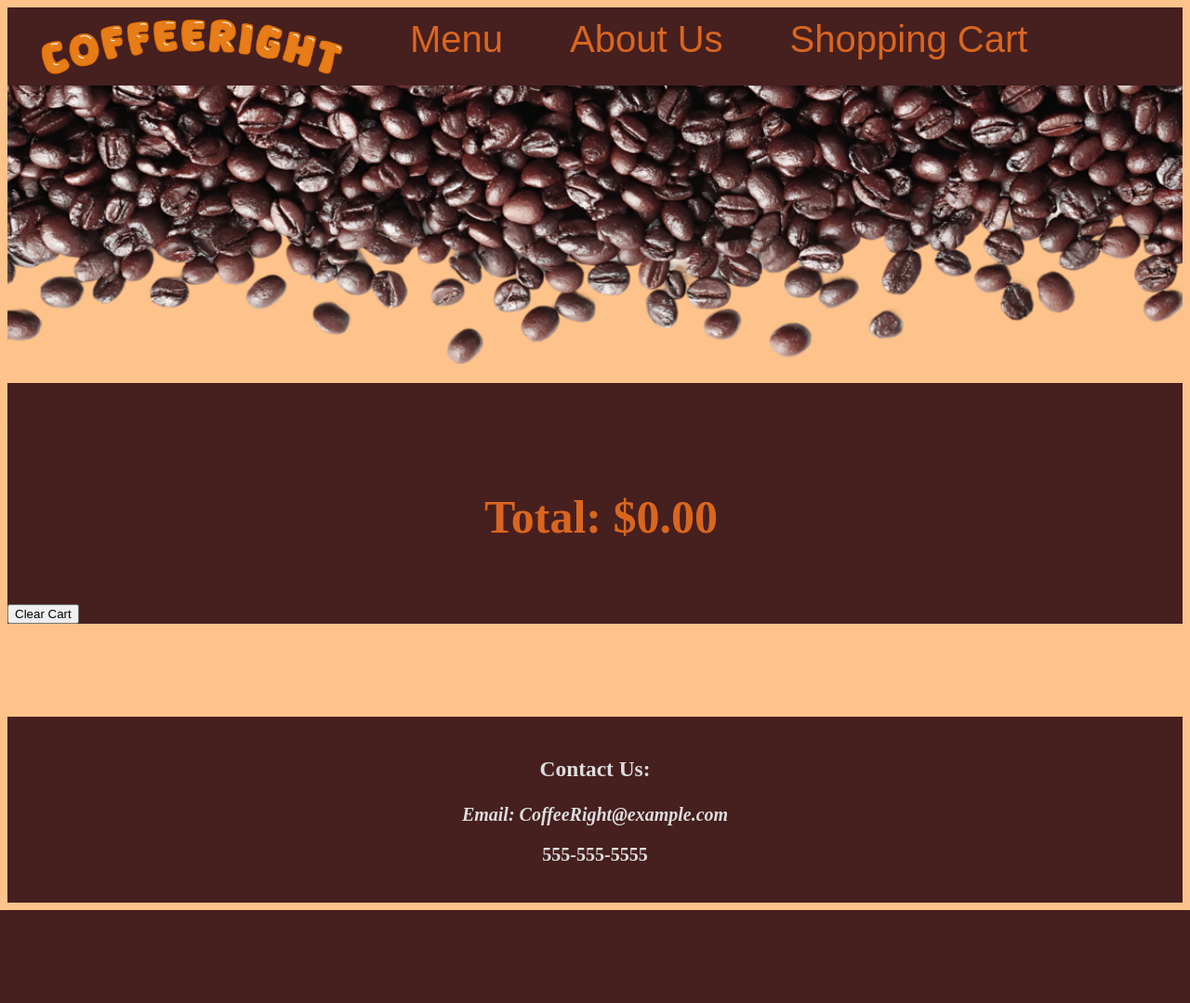
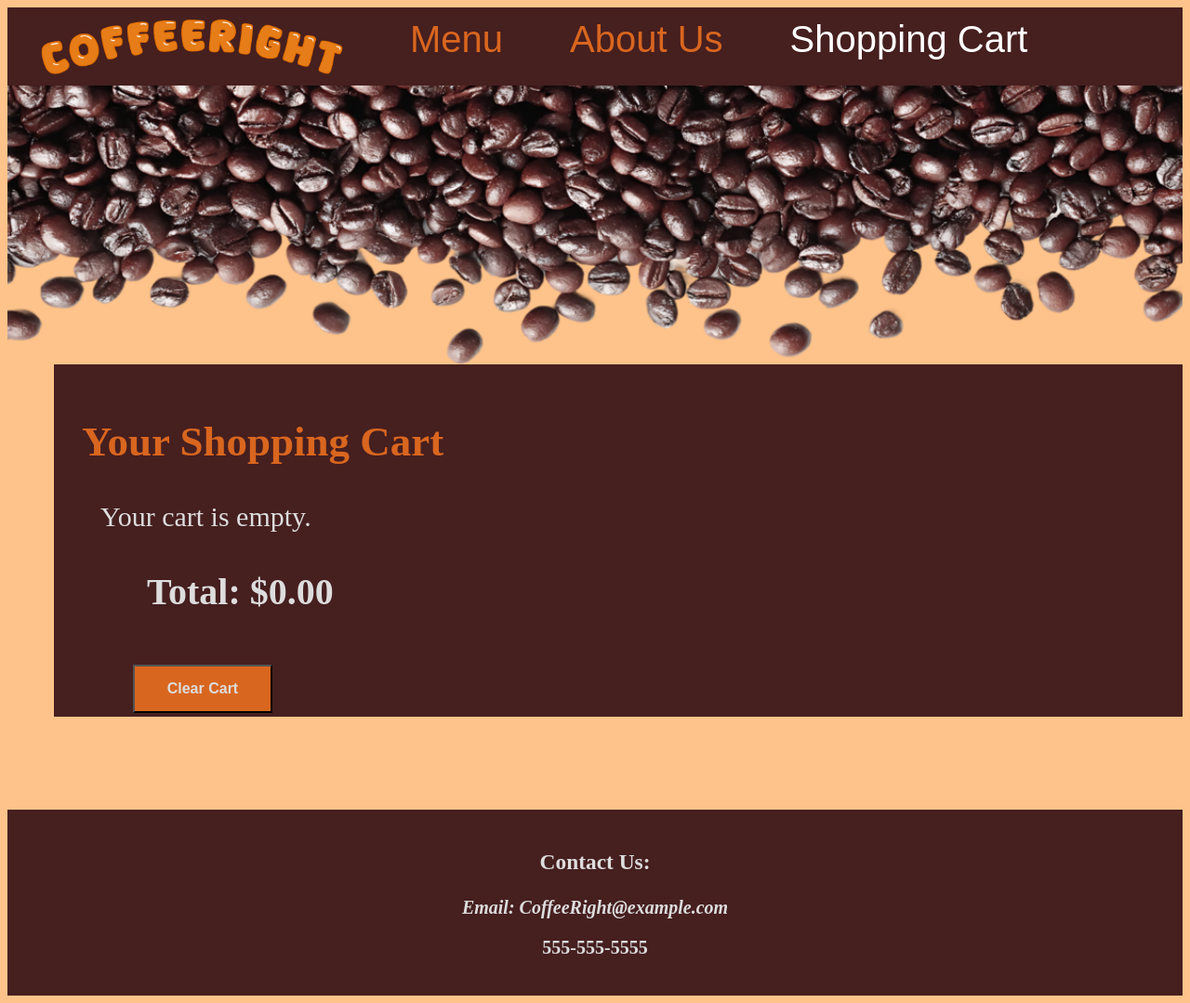
Before and after one commit to obertinelli/coffeeright, a Django app: page /cart/ in a window 1280 px wide. Shown: the whole page at 93% size. Before the commit the page ends 979 px from the top, so only its background shows below. Run offline with Django 4.2, Linux system fonts and the light colour scheme.

Commit message:
Made Shopping Cart text visible and page prettier!

```diff
--- a/shop/static/css/style.css
+++ b/shop/static/css/style.css
@@ -210,21 +210,29 @@ footer {
 
 h4 {
    display: inline;
-   margin-left: 25px;
+   margin-left: 20px;
    margin-right: 255px;
 }
 
 .shoppingdiv {
    background-color: #461F1F;
    margin-bottom: 100px;
+   color: #D9661F;
+   font-size: 30px;
+   margin-left: 50px;
+   padding-top: 20px;
+}
+
+.shoppingdiv h2 {
+   margin-left: 30px;
 }
 
 .cartSummary {
-   color: #D9661F;
-   font-size: 50px;
+   color: #ddd;
+   font-size: 40px;
    font-weight: bold;
-   text-align: right;
-   padding-right: 500px;
+   text-align: left;
+   margin-left: 100px;
 }
 
 .placeText {
@@ -235,13 +243,54 @@ h4 {
 }
 
 .cart-container {
-	color: white;
+   display: block;
+   width: 1000px;
+	color: #ddd;
 	position: relative;
     z-index: 999;
 }
 
-.cart-container li,
-.cart-container h2,
 .cart-container p {
-    color: #fff;
+   margin-left: 50px;
 }
+
+.cart-container li {
+   display: block;
+}
+
+.remove-btn {
+   background-color: #D9661F;
+    color: #ddd;
+    padding: 15px 0px;
+    text-align: center;
+    text-decoration: none;
+    display: inline-block;
+    font-size: 16px;
+    font-weight: bold;
+    margin: 4px 2px;
+    cursor: pointer;
+    width: 100px;
+}
+
+.remove-btn:hover {
+   color: #461F1F;
+}
+
+.clear-cart {
+   background-color: #D9661F;
+    color: #ddd;
+    padding: 15px 32px;
+    text-align: center;
+    text-decoration: none;
+    display: inline-block;
+    font-size: 16px;
+    font-weight: bold;
+    margin: 4px 2px;
+    cursor: pointer;
+    width: 150px;
+    margin-left: 7%;
+}
+
+.clear-cart:hover {
+   color: #461F1F;
+}
--- a/shop/templates/shop/about.html
+++ b/shop/templates/shop/about.html
@@ -11,7 +11,7 @@
     <nav>
         <a href="{% url 'home' %}"><img class="navimg" src="{% static 'images/CoffeeRight Logo.png' %}" alt="logo"></a>
         <a href="{% url 'home' %}">Menu</a>
-        <a href="{% url 'about' %}">About Us</a>
+        <a href="{% url 'about' %}" class="active">About Us</a>
         <a href="{% url 'cart' %}">Shopping Cart</a>
     </nav>
 
--- a/shop/templates/shop/cart.html
+++ b/shop/templates/shop/cart.html
@@ -13,21 +13,21 @@
         <a href="{% url 'home' %}"><img class="navimg" src="{% static 'images/CoffeeRight Logo.png' %}" alt="logo"></a>
         <a href="{% url 'home' %}">Menu</a>
         <a href="{% url 'about' %}">About Us</a>
-        <a href="{% url 'cart' %}">Shopping Cart</a>
+        <a href="{% url 'cart' %}" class="active">Shopping Cart</a>
     </nav>
 
     <div class="homeimage"></div>
 
     <div class="shoppingdiv">
         <h2>Your Shopping Cart</h2>
-        <div id="cart-container">
+        <div id="cart-container" class="cart-container">
             <p>Loading your cart...</p>
         </div>
 
         <div class="cartSummary" id="cart-summary"></div>
 
         <div class="cart-buttons">
-            <button id="clear-cart" style="margin-top: 15px;">Clear Cart</button>
+            <button id="clear-cart" class="clear-cart" style="margin-top: 15px;">Clear Cart</button>
         </div>
     </div>
 
```
